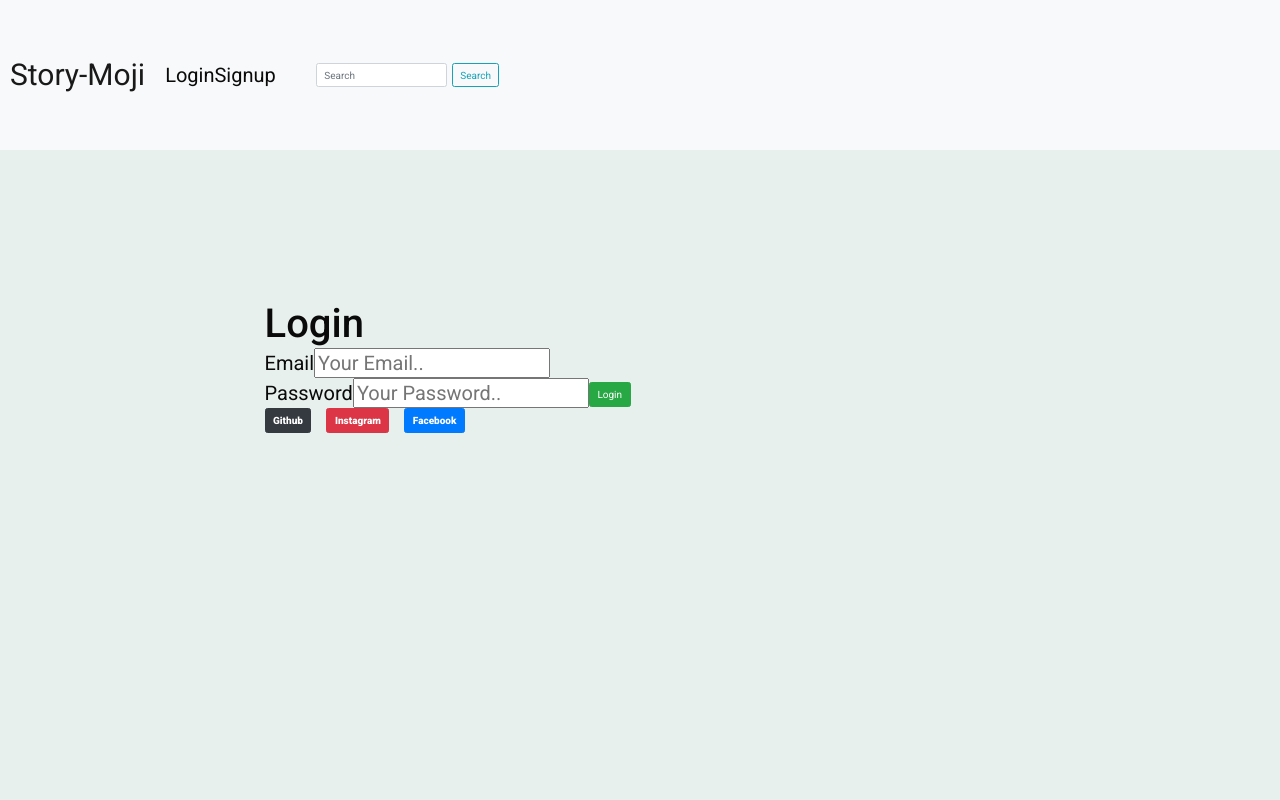
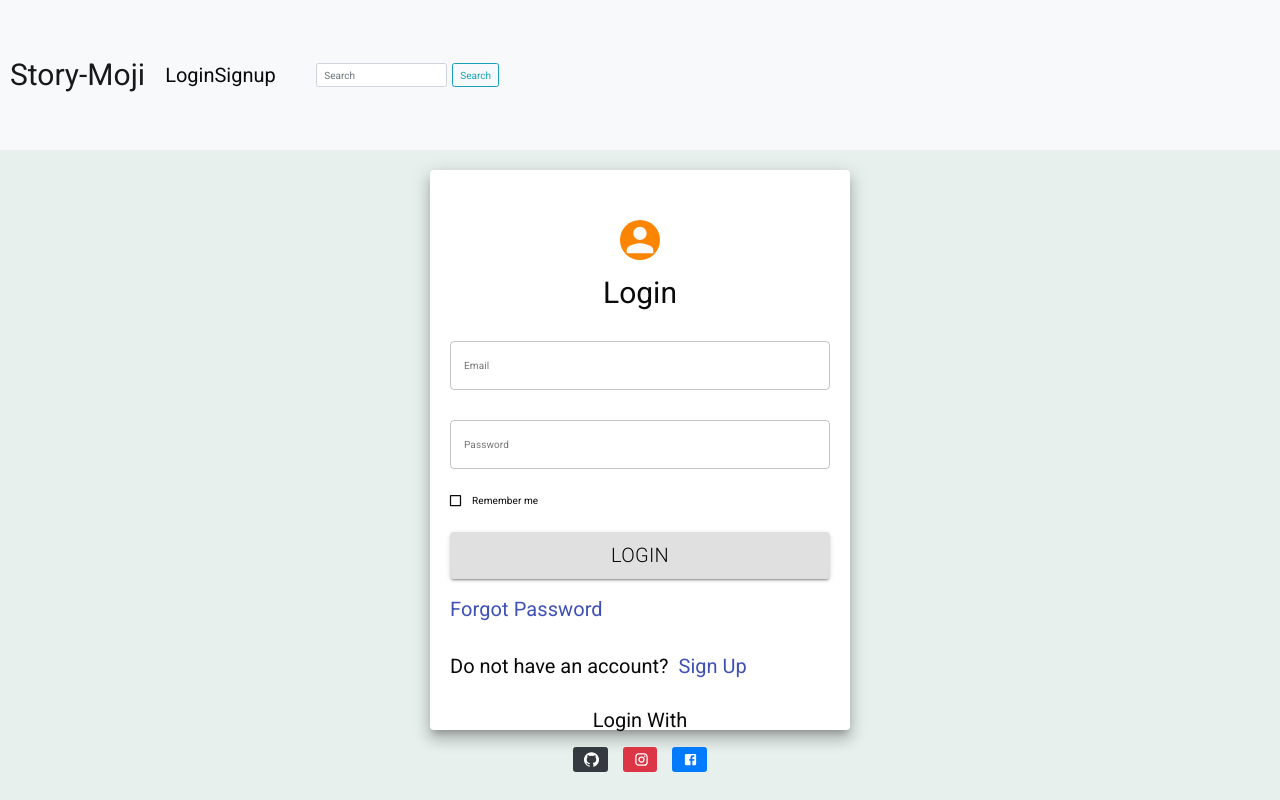
Before and after one commit to DriesVerb/Final-Project-DCI-EmojiGram, a React (Create React App) app in the folder client/: page /login in a window 1280 px wide. Built offline with nearby package versions, Linux system fonts and the light colour scheme.

Commit message:
material ui

```diff
--- a/client/package.json
+++ b/client/package.json
@@ -3,12 +3,15 @@
   "version": "0.1.0",
   "private": true,
   "dependencies": {
+    "@material-ui/core": "^4.12.1",
+    "@material-ui/icons": "^4.11.2",
     "@testing-library/jest-dom": "^5.14.1",
     "@testing-library/react": "^11.2.7",
     "@testing-library/user-event": "^12.8.3",
     "@xstate/react": "^1.5.1",
     "axios": "^0.21.1",
     "bootstrap": "^4.6.0",
+    "formik": "^2.2.9",
     "moment": "^2.29.1",
     "react": "^17.0.2",
     "react-bootstrap": "^1.6.1",
--- a/client/src/App.js
+++ b/client/src/App.js
@@ -35,7 +35,7 @@ import ProfileState from "./context/profile/ProfileState";
 
 // import setAuthToken
 import setAuthToken from "./context/auth/setAuthToken";
-import readPublicStory from "./components/readPublicStory";
+// import readPublicStory from "./components/readPublicStory";
 // import showStory from "./components/story/showStory";
 
 if (localStorage.token) {
--- a/client/src/components/auth/SignUp.js
+++ b/client/src/components/auth/SignUp.js
@@ -1,7 +1,20 @@
 import React, { useState, useContext, useEffect } from "react";
-import { Button } from "react-bootstrap";
 import AlertContext from "../../context/alert/alertContext";
 import AuthContext from "../../context/auth/authContext";
+
+//Material UI
+import {
+  Avatar,
+  Grid,
+  Paper,
+  TextField,
+  Button,
+  Typography,
+  Link,
+} from "@material-ui/core";
+import HttpsOutlinedIcon from "@material-ui/icons/HttpsOutlined";
+import FormControlLabel from "@material-ui/core/FormControlLabel";
+import { Formik, Form, Field } from "formik";
 
 const SignUp = (props) => {
   const authContext = useContext(AuthContext);
@@ -53,57 +66,81 @@ const SignUp = (props) => {
     }
   };
 
+  const paperStyle = {
+    padding: 20,
+    height: "70vh",
+    width: 420,
+    margin: "20px auto",
+  };
+  const avatarStyle = { backgroundColor: "#fb8500" };
+
   return (
-    <div className="grid-container">
-      <div className="form-container grid-container__mid">
-        <h4>
-          Account <span className="text-info">Register</span>
-        </h4>
-        <form onSubmit={onSubmit}>
-          <div className="form-group">
-            <label htmlFor="name">Name</label>
-            <input
-              id="name"
-              type="text"
+    <Grid>
+      <Paper elevation={10} style={paperStyle}>
+        <Grid align="center">
+          <h3 className="login mt-5 text-warning">Welcome to Emoji-Tales</h3>
+          <h4 className="login mb-5 mt-3">Create an Account</h4>
+        </Grid>
+        <Formik>
+          <Form onSubmit={onSubmit}>
+            <Field
+              as={TextField}
+              className="field mb-5"
+              label="Username"
               name="username"
-              value={username}
+              variant="outlined"
+              placeholder="Enter Username"
+              fullWidth
               onChange={onChange}
             />
-          </div>
-          <div className="form-group">
-            <label htmlFor="email">Email Address</label>
-            <input
-              id="email"
+            <Field
+              as={TextField}
+              className="field mb-5"
+              label="Email"
+              name="email"
+              variant="outlined"
+              placeholder="Enter Email"
               type="email"
-              name="email"
-              value={email}
+              fullWidth
               onChange={onChange}
             />
-          </div>
-          <div className="form-group">
-            <label htmlFor="password">Password</label>
-            <input
-              id="password"
+            <Field
+              as={TextField}
+              label="Password"
+              name="password"
+              variant="outlined"
+              placeholder="Enter Password"
               type="password"
-              name="password"
-              value={password}
+              fullWidth
               onChange={onChange}
+            />
 
-              // minLength='6'
-            />
-          </div>
+            <Button
+              className="btn mt-5"
+              type="submit"
+              variant="contained"
+              fullWidth
+            >
+              <Avatar style={avatarStyle} className="avatar mb-4s">
+                <HttpsOutlinedIcon />
+              </Avatar>
+              <span className="ml-3"> Sign Up</span>
+            </Button>
+          </Form>
+        </Formik>
 
-          <Button
-            className="ml-5"
-            value="Register"
-            type="submit"
-            variant="info"
-          >
-            sign up
-          </Button>
-        </form>
-      </div>
-    </div>
+        <h4 className="signup mt-5">
+          Already have an account?
+          <Link className="link ml-3 mb-4" href="/login">
+            Log In
+          </Link>
+        </h4>
+        <h5 className="signup mt-5 font-italic">
+          By clicking SignUp you agree to our Terms and have read and
+          acknowledge our Privacy Statements.
+        </h5>
+      </Paper>
+    </Grid>
   );
 };
 
--- a/client/src/components/auth/login.js
+++ b/client/src/components/auth/login.js
@@ -1,6 +1,24 @@
 import React, { useState, useContext, useEffect } from "react";
 import AlertContext from "../../context/alert/alertContext";
 import AuthContext from "../../context/auth/authContext";
+
+//Material UI
+import {
+  Avatar,
+  Grid,
+  Paper,
+  TextField,
+  Button,
+  Typography,
+  Link,
+} from "@material-ui/core";
+import PersonIcon from "@material-ui/icons/Person";
+import FormControlLabel from "@material-ui/core/FormControlLabel";
+import Checkbox from "@material-ui/core/Checkbox";
+import GitHubIcon from "@material-ui/icons/GitHub";
+import InstagramIcon from "@material-ui/icons/Instagram";
+import FacebookIcon from "@material-ui/icons/Facebook";
+import { Formik, Form, Field } from "formik";
 
 function Login(props) {
   const authContext = useContext(AuthContext);
@@ -23,6 +41,7 @@ function Login(props) {
       setUser({
         email: "",
         password: "",
+        remember: false,
       });
     }
     // redirect to Home Page
@@ -50,60 +69,104 @@ function Login(props) {
       });
     }
   };
+
+  const paperStyle = {
+    padding: 20,
+    height: "70vh",
+    width: 420,
+    margin: "20px auto",
+  };
+  const avatarStyle = { backgroundColor: "#fb8500" };
   return (
-    <div className="grid-container">
-      <div className="grid-container__mid">
-        <form
+    <Grid>
+      <Paper elevation={10} style={paperStyle}>
+        <Grid align="center">
+          <Avatar style={avatarStyle} className="avatar mt-5">
+            <PersonIcon style={{ fontSize: 40 }} />
+          </Avatar>
+          <h3 className="login mt-4">Login</h3>
+        </Grid>
+        <Formik>
+          <Form
             onSubmit={(e) => {
               e.preventDefault();
               submToServer();
             }}
           >
-          <h2>Login</h2>
-          <label htmlFor="email">Email</label>
-          <input
-            value={email}
-            type="text"
+            <Field
+              as={TextField}
+              className="field mt-5"
+              label="Email"
               name="email"
-            placeholder="Your Email.."
+              variant="outlined"
+              placeholder="Enter Email"
+              fullWidth
               onChange={getData}
             />
-          <br />
-          <label htmlFor="password">Password</label>
-          <input
-            value={password}
+            <Field
+              as={TextField}
+              className="field mt-5"
+              label="Password"
+              name="password"
+              variant="outlined"
+              placeholder="Enter Password"
               type="password"
-            name="password"
-            placeholder="Your Password.."
+              fullWidth
               onChange={getData}
             />
-          <button type="submit" className="btn btn-success">
+            <Field
+              as={FormControlLabel}
+              className="field mt-4"
+              name="remember"
+              control={<Checkbox color="primary" />}
+              label="Remember me"
+            />
+            <Button
+              className="btn mt-4"
+              type="submit"
+              variant="contained"
+              fullWidth
+            >
               Login
-          </button>
-        </form>
-        {/* <button>Facebook</button>
-    <button>Instagram</button>
-    <button>Github</button> */}
+            </Button>
+          </Form>
+        </Formik>
+
+        <Typography className="typo mt-4">
+          <Link href="#">Forgot Password</Link>
+        </Typography>
+        <h4 className="signup mt-5">
+          Do not have an account?
+          <Link className="link ml-3 mb-4" href="/signup">
+            Sign Up
+          </Link>
+        </h4>
+        <Grid align="center">
+          <h4 className="login mb-4 mt-5"> Login With</h4>
+        </Grid>
+
+        <Grid align="center">
           <a
             href="http://localhost:5000/login/passport/github"
-          className="fab-fa-github btn btn-dark font-weight-bold "
+            className=" btn btn-dark font-weight-bold"
           >
-          Github
+            <GitHubIcon className="github ml-1" />
           </a>
           <a
             href="http://localhost:5000/login/passport/instagram"
             className="btn btn-danger ml-4 font-weight-bold"
           >
-          Instagram
+            <InstagramIcon className="instagram ml-1" />
           </a>
           <a
             href="http://localhost:5000/login/passport/facebook"
-          className="btn btn-primary ml-4 font-weight-bold "
+            className="btn btn-primary ml-4 font-weight-bold"
           >
-          Facebook
+            <FacebookIcon className="facebook ml-1" />
           </a>
-      </div>
-    </div>
+        </Grid>
+      </Paper>
+    </Grid>
   );
 }
 export default Login;
--- a/client/src/components/user/UserItem.js
+++ b/client/src/components/user/UserItem.js
@@ -12,6 +12,8 @@ const UserItem = (props) => {
     // eslint-disable-next-line
   }, []);
 
+  const { _id, name, username, email, age, location } = user;
+
   const onEdit = () => {
     setCurrent(user);
     props.history.push("/userform");
@@ -21,7 +23,7 @@ const UserItem = (props) => {
     deleteProfile(_id);
     clearCurrent();
   };
-  const { _id, name, username, email, age, location } = user;
+
   return (
     <Fragment>
       <ul>
```
Also changed, not shown: 1 other file (tests, documents, lock files or other folders). Lines whose indentation alone changed are shown as unchanged.
